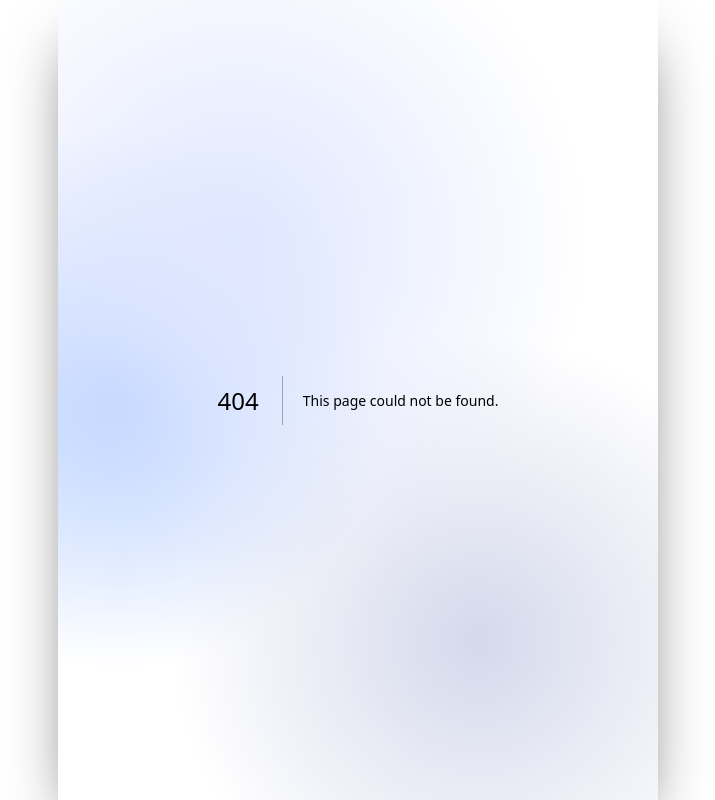
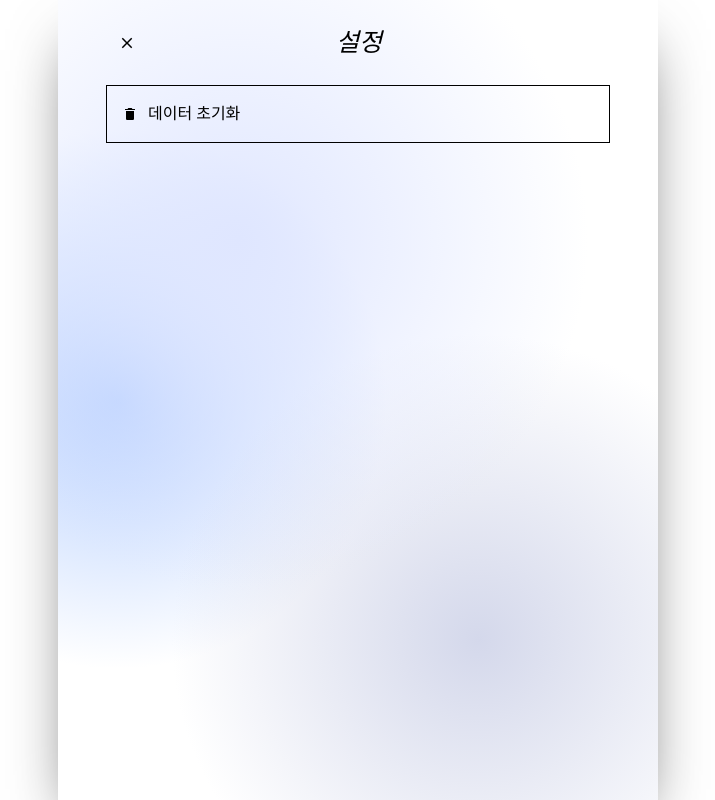
Before and after one commit to DigitalDiaryOrg/Diary, a Next.js app in the folder Front/: page /settings in a window 1280 px wide. Before the commit this address had no page. Shown: the whole page, without its empty margins (282-997 px from the left). Built offline with nearby package versions, Linux system fonts and the light colour scheme; a web font is replaced by a local one.

Commit message:
feat: resetData

```diff
--- /dev/null
+++ b/Front/src/app/settings/page.tsx
@@ -0,0 +1,34 @@
+"use client";
+
+import header from "../../styles/app/header.module.css";
+
+import { MdAccountCircle, MdColorLens, MdFileCopy } from "react-icons/md";
+import { IoMdClose } from "react-icons/io";
+
+import { useRouter } from "next/navigation";
+import { format } from "date-fns";
+import ResetData from "../../components/settings/resetData";
+
+export default function Settings() {
+  const router = useRouter();
+  const now = new Date();
+  const nowDate = format(now, "yyyy-MM-dd");
+
+  const close = () => {
+    router.push(`/diary/${nowDate}`);
+  };
+
+  return (
+    <div>
+      <div className={header.container}>
+        <IoMdClose className={header.icon} onClick={close} />
+        <span className={header.title}>설정</span>
+        <IoMdClose className={header.hidden} />
+      </div>
+
+      <div className={header.list}>
+        <ResetData />
+      </div>
+    </div>
+  );
+}
--- /dev/null
+++ b/Front/src/components/settings/resetData.tsx
@@ -0,0 +1,49 @@
+import styles from "../../styles/components/settings/resetData.module.css";
+
+import { IoMdTrash } from "react-icons/io";
+import { useState } from "react";
+
+export default function ResetData() {
+  const [check, setCheck] = useState(false);
+  const [deleteAll, setDeleteAll] = useState("");
+
+  const handleCheck = () => {
+    setCheck(!check);
+  };
+
+  const handleInputChange = (e: React.ChangeEvent<HTMLInputElement>) => {
+    setDeleteAll(e.target.value);
+  };
+
+  const handleKeyPress = (e: React.KeyboardEvent<HTMLInputElement>) => {
+    if (e.key === "Enter" && deleteAll === "DELETE ALL") {
+      setDeleteAll("");
+      localStorage.clear();
+      alert("모든 데이터가 삭제되었습니다!");
+    } else if (e.key === "Enter" && deleteAll !== "DELETE ALL") {
+      alert("잘못된 입력입니다!");
+    }
+  };
+
+  return (
+    <>
+      <div className={styles.option} onClick={handleCheck}>
+        <IoMdTrash />
+        데이터 초기화
+      </div>
+      {check && (
+        <div className={styles.detail}>
+          <p>모든 데이터를 삭제합니다!</p>
+          <p>아래에 DELETE ALL을 입력해주세요.</p>
+          <input
+            type="text"
+            placeholder="DELETE ALL"
+            value={deleteAll}
+            onChange={handleInputChange}
+            onKeyPress={handleKeyPress}
+          />
+        </div>
+      )}
+    </>
+  );
+}
--- a/Front/src/styles/app/header.module.css
+++ b/Front/src/styles/app/header.module.css
@@ -22,3 +22,10 @@
   font-family: var(--font-Hakgyoansim);
   font-style: italic;
 }
+
+.list {
+  display: flex;
+  flex-direction: column;
+  font-size: var(--font-large);
+  margin: 0 8%;
+}
--- /dev/null
+++ b/Front/src/styles/components/settings/resetData.module.css
@@ -0,0 +1,28 @@
+.option {
+  display: flex;
+  padding: 20px 15px;
+  gap: 10px;
+  border: 1px solid black;
+  font-size: var(--font-medium);
+}
+
+.option:hover {
+  cursor: pointer;
+  background-color: var(--color-transparent-white);
+}
+
+.detail {
+  border: 1px solid black;
+  border-top: none;
+  padding: 20px 15px;
+  font-size: var(--font-small);
+  line-height: 1.5;
+}
+
+.detail input {
+  border: none;
+  border-bottom: 1px solid black;
+  background-color: var(--color-transparent-white);
+  padding: 10px;
+  margin-top: 10px;
+}
```
